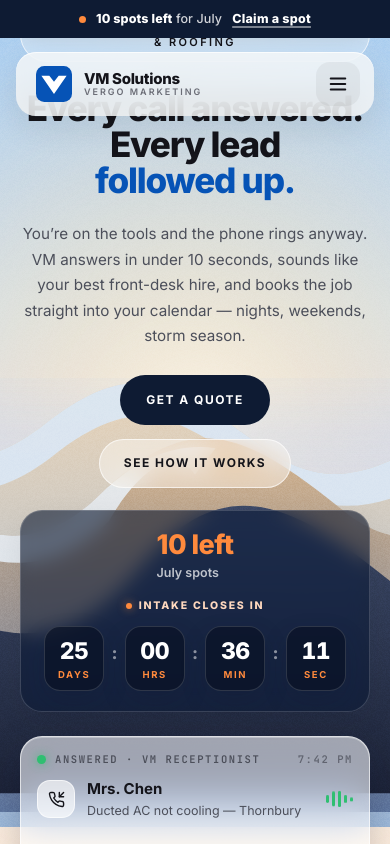
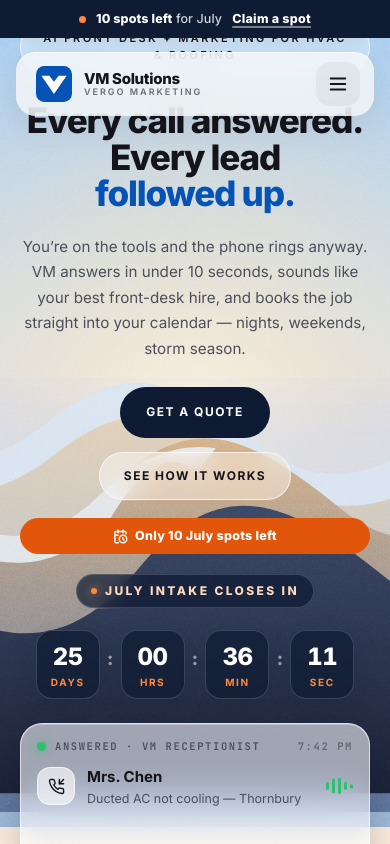
Before and after one commit to VergoMarketingSolutions/vergo-nurture-page, a React (Vite) app: page / in a window 390 px wide. Shown: the top 844 px of the page. Built offline with nearby package versions, Linux system fonts and the light colour scheme.

Commit message:
Revert "Countdown: unified spots+clock banner (kill the double pill)"
This reverts commit 0f0b21c54b2b7fabff3676cf51231d2a4bafcc18.

```diff
--- a/src/components/Hero.jsx
+++ b/src/components/Hero.jsx
@@ -3,7 +3,7 @@
 import gsap from 'gsap';
 import { ScrollTrigger } from 'gsap/ScrollTrigger';
 import { PhoneIncoming, CalendarCheck2 } from 'lucide-react';
-import { Countdown } from './Scarcity.jsx';
+import { SpotsPill, Countdown } from './Scarcity.jsx';
 
 const lerp = (a, b, t) => a + (b - a) * t;
 const clamp = (v, l, h) => Math.max(l, Math.min(h, v));
@@ -360,6 +360,7 @@
             <Link to="/services" className="hero-cta-glass">
               See how it works
             </Link>
+            <SpotsPill className="spots-pill--hero" />
             <Countdown tone="hero" />
           </div>
           <div className="hero-call" data-el="card" aria-hidden="true">
--- a/src/components/Scarcity.jsx
+++ b/src/components/Scarcity.jsx
@@ -29,11 +29,8 @@
   );
 }
 
-// Scarcity banner (design "Option C"): the spots count sits beside the live
-// clock, split by a divider, as one self-contained unit. `showSpots={false}`
-// drops the spots half for places that already state capacity nearby (e.g.
-// the availability meter), leaving just the captioned clock.
-export function Countdown({ tone = 'feature', showSpots = true, label = 'Intake closes in' }) {
+// Boxed digit blocks for prominent placements (hero, availability, CTAs).
+export function Countdown({ label = `${INTAKE_MONTH} intake closes in`, tone = 'light' }) {
   const { days, hours, minutes, seconds } = useCountdown();
   const units = [
     { v: days, l: 'days' },
@@ -43,21 +40,11 @@
   ];
   return (
     <div
-      className={`countdown countdown--${tone}${showSpots ? '' : ' countdown--clockonly'}`}
+      className={`countdown countdown--${tone}`}
       role="timer"
-      aria-label={`${SPOTS_LEFT} ${INTAKE_MONTH} spots left. ${label} ${days} days ${hours} hours ${minutes} minutes`}
+      aria-label={`${label} ${days} days ${hours} hours ${minutes} minutes`}
     >
-      {showSpots && (
-        <>
-          <div className="cd-spots" aria-hidden="true">
-            <span className="cd-spots-num">{SPOTS_LEFT} left</span>
-            <span className="cd-spots-sub">{INTAKE_MONTH} spots</span>
-          </div>
-          <span className="cd-divider" aria-hidden="true" />
-        </>
-      )}
-      <div className="cd-clock">
-        <span className="cd-cap">{label}</span>
+      {label && <span className="countdown-label">{label}</span>}
       <span className="countdown-units" aria-hidden="true">
         {units.map((u, i) => (
           <Fragment key={u.l}>
@@ -69,7 +56,6 @@
           </Fragment>
         ))}
       </span>
-      </div>
     </div>
   );
 }
--- a/src/pages/CostComparison.jsx
+++ b/src/pages/CostComparison.jsx
@@ -13,7 +13,7 @@
   Minus,
 } from 'lucide-react';
 import IconGlass from '../components/IconGlass.jsx';
-import { SpotsPill, Countdown } from '../components/Scarcity.jsx';
+import { SpotsNote, SpotsPill, Countdown } from '../components/Scarcity.jsx';
 import usePageMeta from '../lib/usePageMeta.js';
 
 const aud = (n) => '$' + Math.round(n).toLocaleString('en-AU');
@@ -257,6 +257,7 @@
             </Link>
           </div>
           <Countdown tone="band" />
+          <SpotsNote />
         </div>
       </section>
     </div>
--- a/src/pages/Home.jsx
+++ b/src/pages/Home.jsx
@@ -18,7 +18,7 @@
 import Hero from '../components/Hero.jsx';
 import DemoSequence from '../components/DemoSequence.jsx';
 import IconGlass from '../components/IconGlass.jsx';
-import { SpotsMeter, Countdown } from '../components/Scarcity.jsx';
+import { SpotsMeter, SpotsNote, Countdown } from '../components/Scarcity.jsx';
 import usePageMeta from '../lib/usePageMeta.js';
 
 const NUMBERS = [
@@ -315,7 +315,7 @@
           <div className="eyebrow">Availability</div>
           <h2>We can&rsquo;t take everyone this month.</h2>
         </div>
-        <Countdown tone="plain" showSpots={false} />
+        <Countdown tone="feature" />
         <SpotsMeter />
       </section>
 
@@ -335,6 +335,7 @@
             </Link>
           </div>
           <Countdown tone="band" />
+          <SpotsNote />
         </div>
       </section>
     </div>
--- a/src/pages/Quote.jsx
+++ b/src/pages/Quote.jsx
@@ -14,7 +14,7 @@
   ShieldCheck,
 } from 'lucide-react';
 import IconGlass from '../components/IconGlass.jsx';
-import { SpotsNote, Countdown } from '../components/Scarcity.jsx';
+import { SpotsPill, SpotsNote, Countdown } from '../components/Scarcity.jsx';
 import { SPOTS_LEFT, INTAKE_MONTH } from '../lib/availability.js';
 import usePageMeta from '../lib/usePageMeta.js';
 
@@ -145,6 +145,7 @@
           No checkout, no card, no lock-in. Send us a few details and we&rsquo;ll come back
           with a scoped quote, usually within two business days.
         </p>
+        <SpotsPill className="spots-pill--head" />
         <Countdown tone="feature" />
       </header>
 
--- a/src/pages/Services.jsx
+++ b/src/pages/Services.jsx
@@ -12,7 +12,7 @@
   Star,
 } from 'lucide-react';
 import IconGlass from '../components/IconGlass.jsx';
-import { Countdown } from '../components/Scarcity.jsx';
+import { SpotsNote, Countdown } from '../components/Scarcity.jsx';
 import usePageMeta from '../lib/usePageMeta.js';
 
 function IncludedList({ items }) {
@@ -232,6 +232,7 @@
             </Link>
           </div>
           <Countdown tone="band" />
+          <SpotsNote />
         </div>
       </section>
     </div>
--- a/src/styles/site.css
+++ b/src/styles/site.css
@@ -667,66 +667,29 @@
   }
 }
 
-/* Option C banner: spots count | divider | captioned clock, as one card. */
 .countdown {
+  display: flex;
+  flex-direction: column;
+  align-items: center;
+  gap: 22px;
+}
+
+.countdown-label {
   display: inline-flex;
   align-items: center;
-  justify-content: center;
-  gap: 26px;
-  flex-wrap: wrap;
-  padding: 22px 30px;
-  border-radius: 22px;
-  background: #fff;
-  border: 1px solid rgba(20, 20, 26, 0.06);
-  box-shadow: var(--shadow-card);
-}
-
-.cd-spots {
-  display: flex;
-  flex-direction: column;
-  gap: 5px;
-  text-align: left;
-}
-
-.cd-spots-num {
-  font-size: 27px;
+  gap: 8px;
+  padding: 7px 14px;
+  border-radius: var(--radius-pill);
+  font-size: 12px;
   font-weight: 800;
-  line-height: 1;
-  letter-spacing: -0.02em;
+  letter-spacing: 2.4px;
+  text-transform: uppercase;
+  background: rgba(255, 138, 61, 0.12);
   color: #b3480d;
 }
 
-.cd-spots-sub {
-  font-size: 12.5px;
-  font-weight: 600;
-  color: var(--gray);
-}
-
-.cd-divider {
-  align-self: stretch;
-  width: 1px;
-  background: rgba(20, 20, 26, 0.1);
-}
-
-.cd-clock {
-  display: flex;
-  flex-direction: column;
-  align-items: center;
-  gap: 12px;
-}
-
-.cd-cap {
-  display: inline-flex;
-  align-items: center;
-  gap: 7px;
-  font-size: 10.5px;
-  font-weight: 800;
-  letter-spacing: 1.8px;
-  text-transform: uppercase;
-  color: #b3480d;
-}
-
-.cd-cap::before {
+/* an urgency dot to the left, matching the sitewide announcement bar */
+.countdown-label::before {
   content: '';
   width: 6px;
   height: 6px;
@@ -737,20 +700,21 @@
 .countdown-units {
   display: inline-flex;
   align-items: center;
-  gap: 12px;
+  gap: 14px;
   font-variant-numeric: tabular-nums;
 }
 
-/* Solid navy tiles with white numerals — bold on light cards and the peach
-   CTA band alike; the burnt-orange spots figure supplies the scarcity colour. */
+/* Solid navy tiles with white numerals — the default that reads boldly on
+   the light pages and the peach CTA band alike. The little orange month
+   pill above supplies the scarcity colour; the clock supplies the weight. */
 .cd-block {
   display: inline-flex;
   flex-direction: column;
   align-items: center;
   justify-content: center;
   gap: 8px;
-  min-width: 74px;
-  padding: 16px 12px 12px;
+  min-width: 78px;
+  padding: 18px 14px 14px;
   border-radius: 16px;
   line-height: 1;
   background: var(--navy);
@@ -759,7 +723,7 @@
 }
 
 .cd-num {
-  font-size: 30px;
+  font-size: 32px;
   font-weight: 800;
   line-height: 1;
   letter-spacing: -0.02em;
@@ -768,7 +732,7 @@
 }
 
 .cd-label {
-  font-size: 9.5px;
+  font-size: 10px;
   font-weight: 700;
   letter-spacing: 1.6px;
   text-transform: uppercase;
@@ -779,11 +743,11 @@
   flex: none;
   align-self: center;
   margin-top: -14px;
-  font-size: 20px;
+  font-size: 22px;
   font-weight: 800;
   line-height: 1;
   color: var(--navy);
-  opacity: 0.32;
+  opacity: 0.35;
 }
 
 .countdown--feature {
@@ -792,85 +756,61 @@
 
 .countdown--band {
   margin-top: 28px;
-  background: rgba(255, 255, 255, 0.78);
 }
 
-/* clock-only: no card chrome, just the captioned clock centred */
-.countdown--clockonly {
-  background: none;
-  border: none;
-  box-shadow: none;
-  padding: 0;
-  margin-bottom: 26px;
+/* tone: hero — solid blocks that hold on both night sky and dawn wash */
+.countdown--hero {
+  flex-basis: 100%;
+  margin-top: 6px;
 }
 
-/* tone: hero — dark translucent card that holds on night sky and dawn wash */
-.countdown--hero {
-  flex-basis: 100%;
-  margin-top: 8px;
-  background: rgba(14, 27, 51, 0.62);
+.countdown--hero .countdown-label {
+  background: rgba(14, 27, 51, 0.7);
   border: 1px solid rgba(255, 255, 255, 0.16);
-  -webkit-backdrop-filter: blur(10px) saturate(140%);
-  backdrop-filter: blur(10px) saturate(140%);
-}
-
-.countdown--hero .cd-spots-num {
-  color: #ff8a3d;
-}
-
-.countdown--hero .cd-spots-sub {
-  color: rgba(255, 255, 255, 0.72);
-}
-
-.countdown--hero .cd-divider {
-  background: rgba(255, 255, 255, 0.18);
-}
-
-.countdown--hero .cd-cap {
+  -webkit-backdrop-filter: blur(8px);
+  backdrop-filter: blur(8px);
   color: #ffd9bf;
 }
 
-.countdown--hero .cd-cap::before {
+.countdown--hero .countdown-label::before {
   background: #ff8a3d;
   box-shadow: 0 0 8px rgba(255, 138, 61, 0.7);
 }
 
 .countdown--hero .cd-block {
-  background: rgba(9, 18, 36, 0.7);
-  border: 1px solid rgba(255, 255, 255, 0.14);
+  background: rgba(14, 27, 51, 0.72);
+  border: 1px solid rgba(255, 255, 255, 0.16);
+  -webkit-backdrop-filter: blur(8px);
+  backdrop-filter: blur(8px);
+  color: #fff;
+}
+
+.countdown--hero .cd-num {
+  color: #fff;
 }
 
 .countdown--hero .cd-sep {
   color: #fff;
-  opacity: 0.5;
+  opacity: 0.55;
 }
 
-@media (max-width: 560px) {
-  .countdown {
-    gap: 16px;
-    padding: 20px 18px;
-  }
-
-  .cd-divider {
-    display: none;
-  }
-
+@media (max-width: 640px) {
   .countdown-units {
     gap: 8px;
   }
 
   .cd-block {
-    min-width: 60px;
-    padding: 13px 7px 10px;
-    gap: 7px;
+    min-width: 64px;
+    padding: 14px 8px 11px;
+    gap: 8px;
   }
 
   .cd-num {
-    font-size: 23px;
+    font-size: 24px;
   }
 
   .cd-sep {
-    font-size: 17px;
+    font-size: 18px;
     margin-top: -11px;
   }
 }
```
Lines whose indentation alone changed are shown as unchanged.
